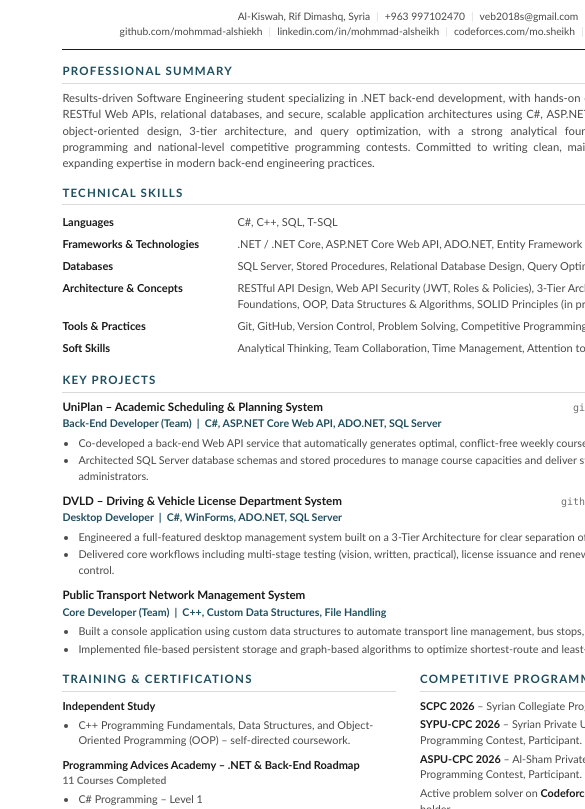
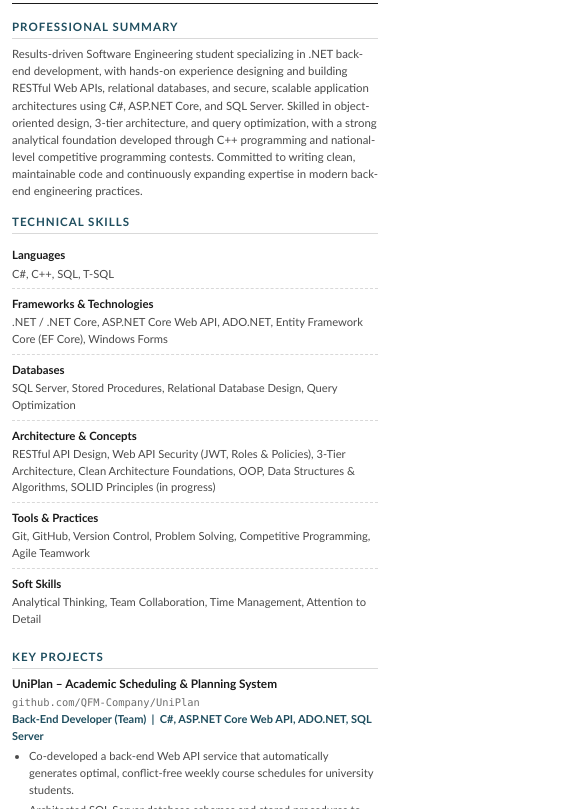
Before and after one commit to mohmmad-alshiekh/my-cv, a plain HTML site: page index.html in a window 390 px wide. Shown: the part 128-937 px from the top of the page, 585 px wide, since content can reach past the window. Drawn offline with Linux system fonts and the light colour scheme.

Commit message:
Make CV responsive on mobile without changing desktop styles

```diff
--- a/index.html
+++ b/index.html
@@ -203,6 +203,178 @@
 
       .inline-list li strong {
         color: var(--ink);
+      }
+
+      /* ===================== MOBILE ===================== */
+      @media screen and (max-width: 820px) {
+        html,
+        body {
+          background: #ffffff;
+        }
+
+        body {
+          font-size: 12.2px;
+          line-height: 1.5;
+        }
+
+        .page {
+          width: 100%;
+          min-height: 0;
+          margin: 0 auto;
+          padding: 18px 15px 28px;
+          box-shadow: none;
+          border-radius: 0;
+        }
+
+        header {
+          margin-bottom: 10px;
+        }
+
+        h1 {
+          font-size: 20px;
+          letter-spacing: 0.4px;
+        }
+
+        .role-title {
+          font-size: 11.5px;
+          letter-spacing: 0.8px;
+        }
+
+        .contact-line {
+          font-size: 11px;
+          line-height: 1.7;
+        }
+
+        .contact-line span.sep {
+          display: none;
+        }
+
+        .contact-line a,
+        .contact-line {
+          overflow-wrap: anywhere;
+          word-break: break-word;
+        }
+
+        hr.header-rule {
+          margin-top: 8px;
+        }
+
+        section {
+          margin-top: 14px;
+        }
+
+        h2 {
+          font-size: 11.5px;
+          letter-spacing: 1px;
+          margin-bottom: 6px;
+        }
+
+        p.summary {
+          text-align: left;
+          font-size: 11.4px;
+        }
+
+        table.skills-grid,
+        .skills-grid tbody,
+        .skills-grid tr,
+        .skills-grid td {
+          display: block;
+          width: 100%;
+        }
+
+        .skills-grid tr {
+          padding: 6px 0;
+          border-bottom: 1px dashed var(--rule);
+        }
+
+        .skills-grid tr:last-child {
+          border-bottom: none;
+        }
+
+        .skills-grid td.skill-cat {
+          width: auto;
+          white-space: normal;
+          padding: 0 0 2px;
+          font-size: 11.4px;
+        }
+
+        .skills-grid td.skill-val {
+          padding: 0;
+          font-size: 11.2px;
+        }
+
+        .item {
+          margin-bottom: 11px;
+        }
+
+        .item-header {
+          display: block;
+        }
+
+        .item-title {
+          font-size: 12.2px;
+          display: block;
+        }
+
+        .item-date {
+          display: block;
+          margin-top: 2px;
+          white-space: normal;
+        }
+
+        .item-sub {
+          font-size: 11px;
+          line-height: 1.5;
+        }
+
+        .item-link {
+          display: block;
+          margin-top: 2px;
+          font-size: 10.4px;
+          overflow-wrap: anywhere;
+          word-break: break-word;
+        }
+
+        ul.bullets {
+          margin-left: 17px;
+          margin-top: 4px;
+        }
+
+        ul.bullets li {
+          font-size: 11.2px;
+          margin-bottom: 3px;
+        }
+
+        .two-col {
+          display: block;
+        }
+
+        .inline-list li {
+          font-size: 11.2px;
+          margin-bottom: 4px;
+        }
+      }
+
+      @media screen and (max-width: 400px) {
+        .page {
+          padding: 15px 12px 24px;
+        }
+
+        h1 {
+          font-size: 18px;
+        }
+
+        .role-title {
+          font-size: 10.6px;
+        }
+
+        body {
+          font-size: 11.8px;
+        }
+
+        .item-title {
+          font-size: 11.8px;
+        }
       }
 
       /* ===================== PRINT ===================== */
```
